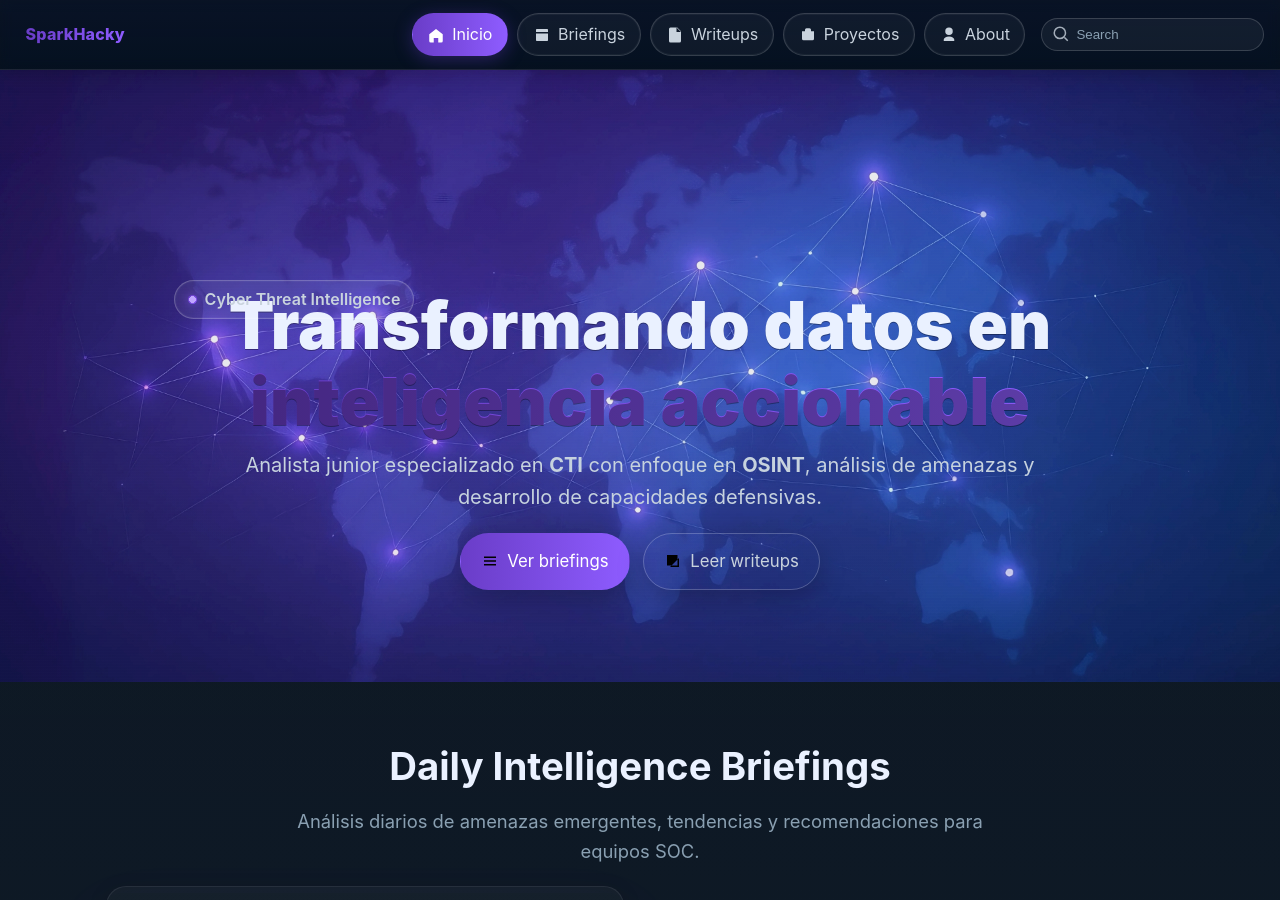
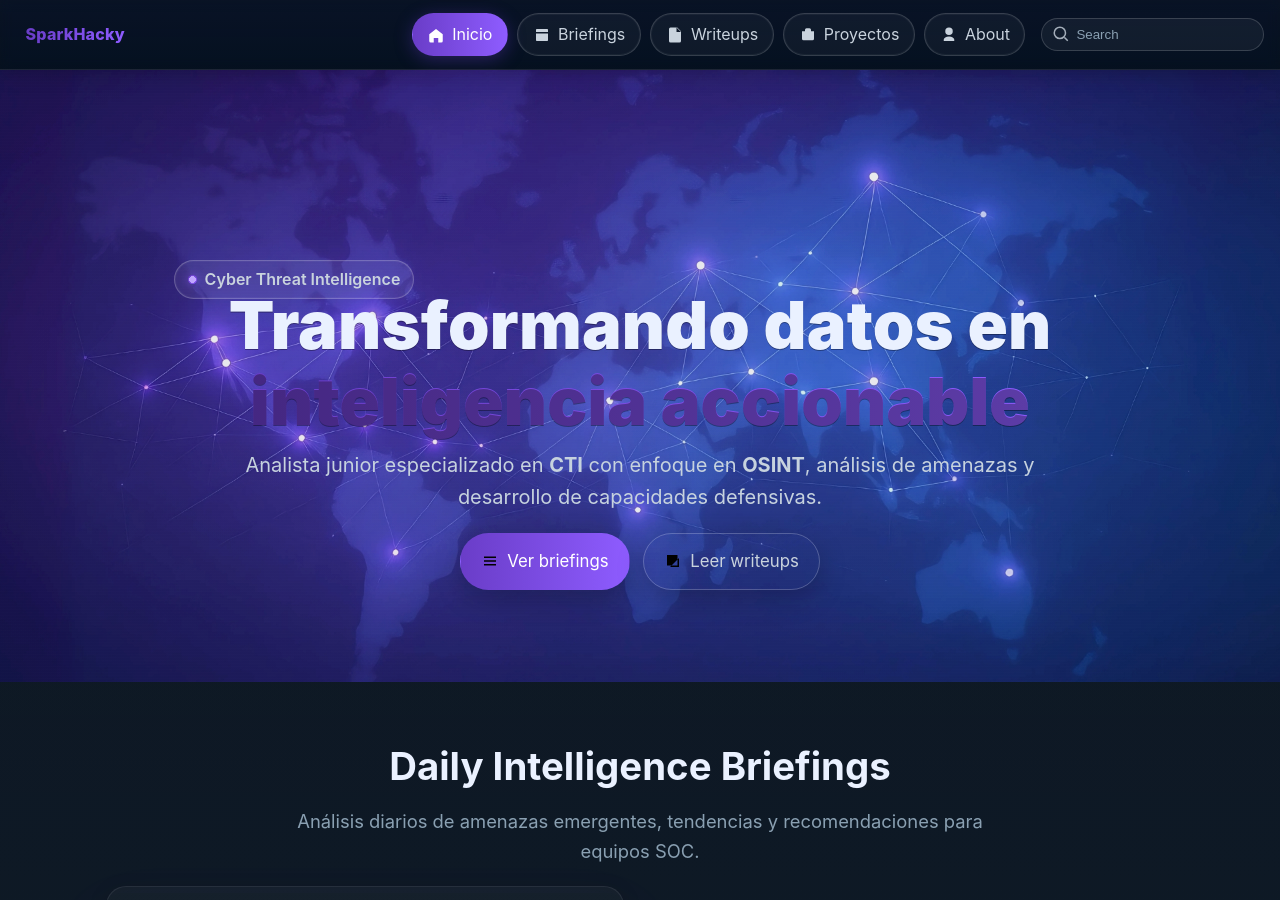
Before and after one commit to Sparkhacky/sparkhacky.github.io, a Jekyll site: the page built from index.html, in a window 1280 px wide and 900 px high. Built offline with Jekyll 4.4.1, drawn with Linux system fonts in a browser that asks for light colours.

Commit message:
Update design.css

```diff
--- a/assets/css/design.css
+++ b/assets/css/design.css
@@ -188,7 +188,7 @@ a:hover, .site-nav a:hover, .pill-nav:hover, .btn:hover{ text-decoration:none }
 .hero-copy p{ color:var(--ink-2); max-width:60ch; margin:0 auto 1rem }
 .pill{
   position: absolute;
-  top: 30px;          /* separa del borde superior */
+  top: 10px;          /* separa del borde superior */
   left: 24px;         /* pegada a la izquierda */
   margin: 0 !important;
   transform: none !important;
```
